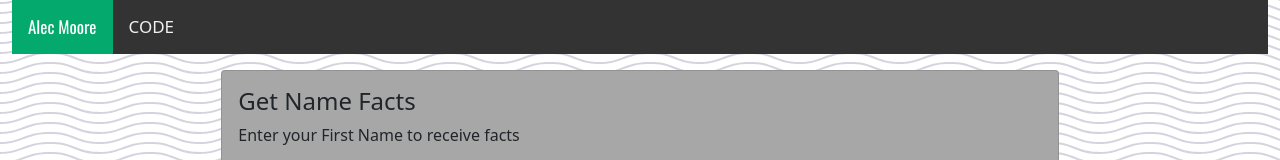
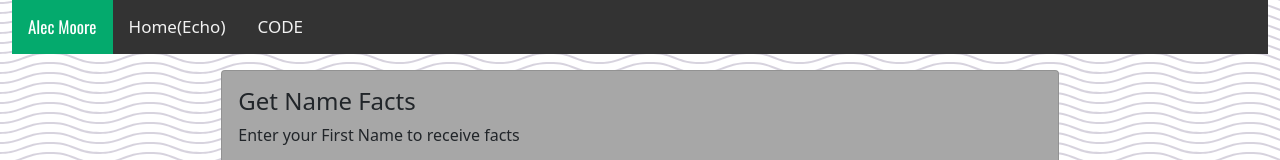
Before and after one commit to alecmo26/DeltaLab, a plain HTML site: page index.html in a window 1280 px wide. Shown: the top 160 px of the page. Drawn offline with nearby package versions, Linux system fonts and the light colour scheme.

Commit message:
Update index.html

```diff
--- a/index.html
+++ b/index.html
@@ -18,6 +18,7 @@
   <body class="container-fluid">
     <div class="topnav">
       <a class="active" href="#home">Alec Moore</a>
+      <a href="https://github.com/alecmo26/EchoLab">Home(Echo)</a>
       <a href="https://github.com/alecmo26/DeltaLab">CODE</a>
     </div>
 
```
